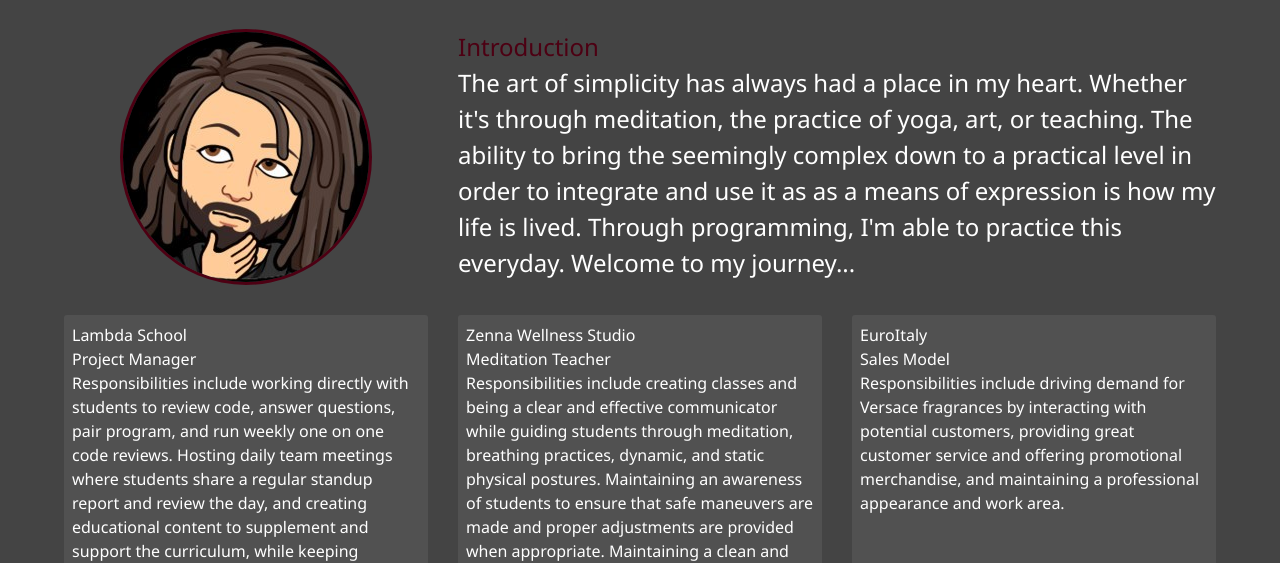
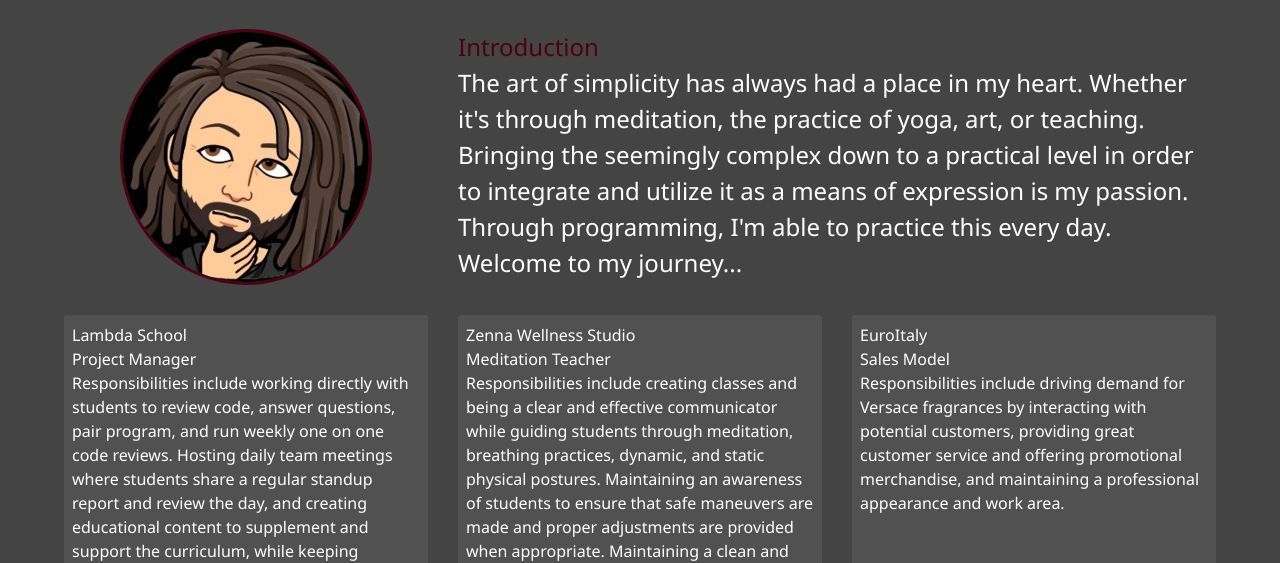
Before and after one commit to ChristopherBeards/portfolio, a website: page about.html in a window 1280 px wide. Shown: the part 241-804 px from the top of the page. Drawn offline with Linux system fonts and the light colour scheme.

Commit message:
updated about introduction

```diff
--- a/about.html
+++ b/about.html
@@ -66,9 +66,7 @@
 
       <div class="bio">
         <h3 class="text-secondary">Introduction</h3>
-        <p>The art of simplicity has always had a place in my heart. Whether it's through meditation, the practice of yoga,
-          art, or teaching. The ability to bring the seemingly complex down to a practical level in order to integrate and
-          use it as as a means of expression is how my life is lived. Through programming, I'm able to practice this everyday.
+        <p>The art of simplicity has always had a place in my heart. Whether it's through meditation, the practice of yoga, art, or teaching. Bringing the seemingly complex down to a practical level in order to integrate and utilize it as a means of expression is my passion. Through programming, I'm able to practice this every day.
           Welcome to my journey...</p>
       </div>
 
```
